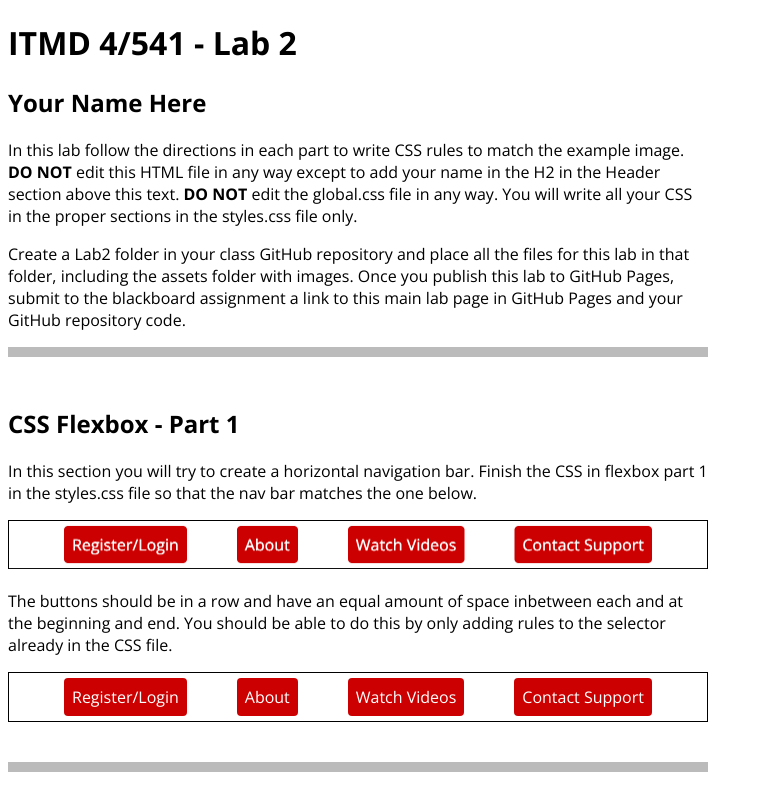
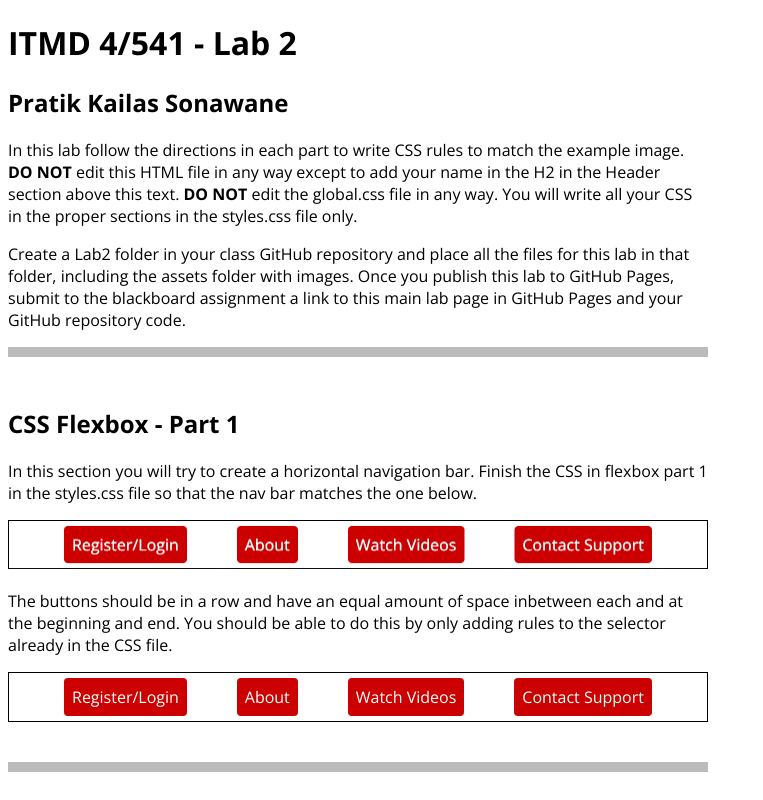
Before and after one commit to PratikSonawane28/ITM-541-PKS, a plain HTML site: page Lab 2/index.html in a window 1280 px wide. Shown: the top 800 px of the page, without its empty margins (0-763 px from the left). Drawn offline with nearby package versions, Linux system fonts and the light colour scheme.

Commit message:
HTML file instructions

```diff
--- a/Lab 2/index.html
+++ b/Lab 2/index.html
@@ -14,7 +14,7 @@
 <body>
   <header class="w700">
     <h1>ITMD 4/541 - Lab 2</h1>
-    <h2>Your Name Here</h2>
+    <h2>Pratik Kailas Sonawane</h2>
     <p>In this lab follow the directions in each part to write CSS rules to match the example image. <strong>DO NOT</strong> edit this HTML file in any way except to add your name in the H2 in the Header section above this text. <strong>DO NOT</strong> edit the global.css file in any way. You will write all your CSS in the proper sections in the styles.css file only.</p>
     <p>Create a Lab2 folder in your class GitHub repository and place all the files for this lab in that folder, including the assets folder with images. Once you publish this lab to GitHub Pages, submit to the blackboard assignment a link to this main lab page in GitHub Pages and your GitHub repository code.</p>
   </header>
```
